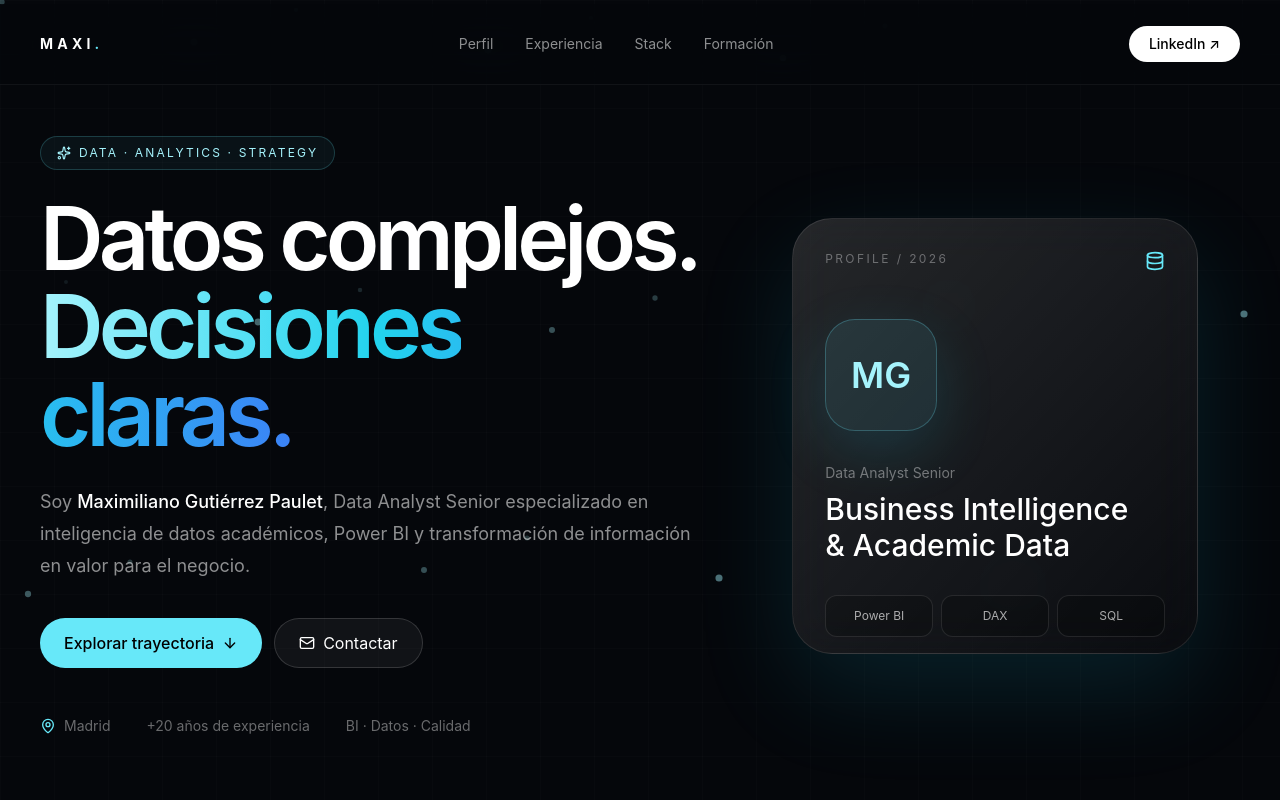
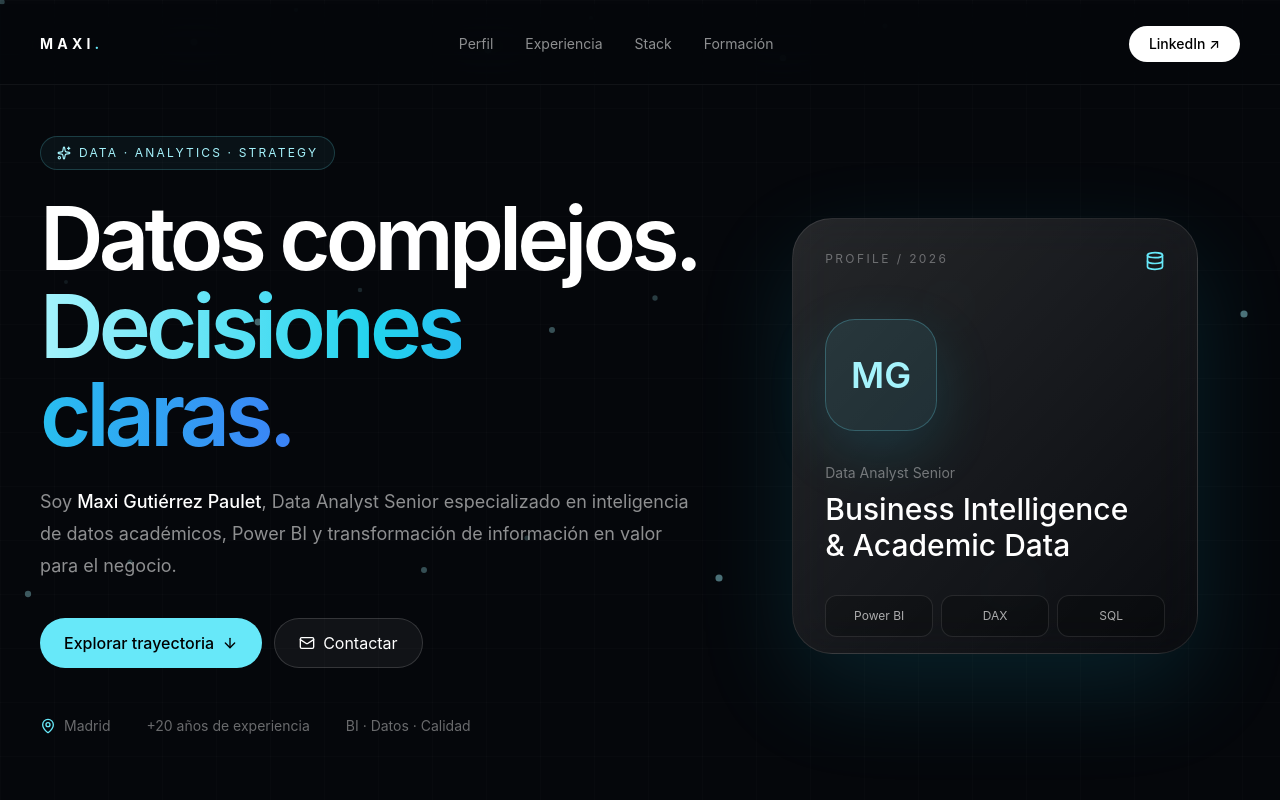
Before and after one commit to maxi-gutierrez-paulet/portfolio-maxi, a React (Vite) app: page / in a window 1280 px wide. Shown: the top 800 px of the page. Built offline with nearby package versions, Linux system fonts and the light colour scheme.

Commit message:
Update name from 'Maximiliano' to 'Maxi'

```diff
--- a/src/App.jsx
+++ b/src/App.jsx
@@ -384,7 +384,7 @@ function App() {
           <p className="mt-7 max-w-2xl text-lg leading-8 text-white/55">
             Soy{" "}
             <strong className="font-medium text-white">
-              Maximiliano Gutiérrez Paulet
+              Maxi Gutiérrez Paulet
             </strong>
             , Data Analyst Senior especializado en inteligencia de datos
             académicos, Power BI y transformación de información en valor
```
